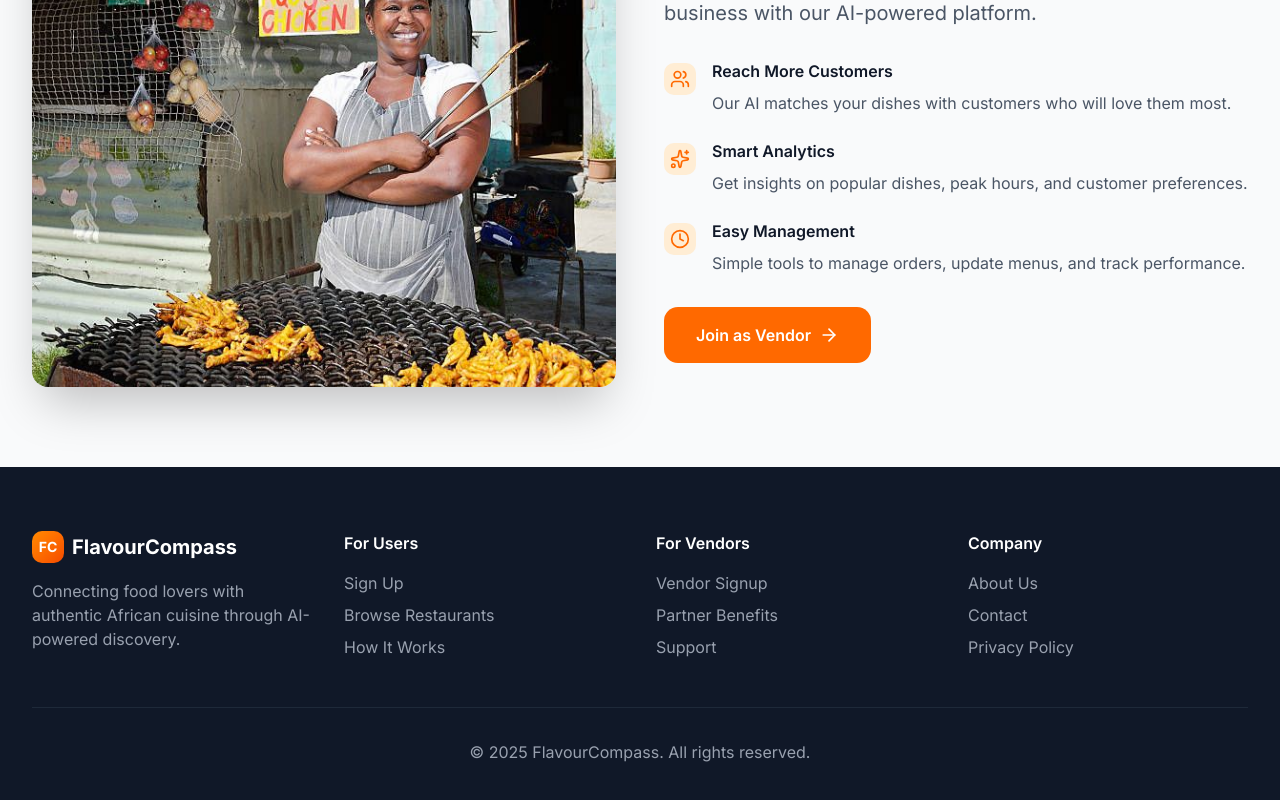
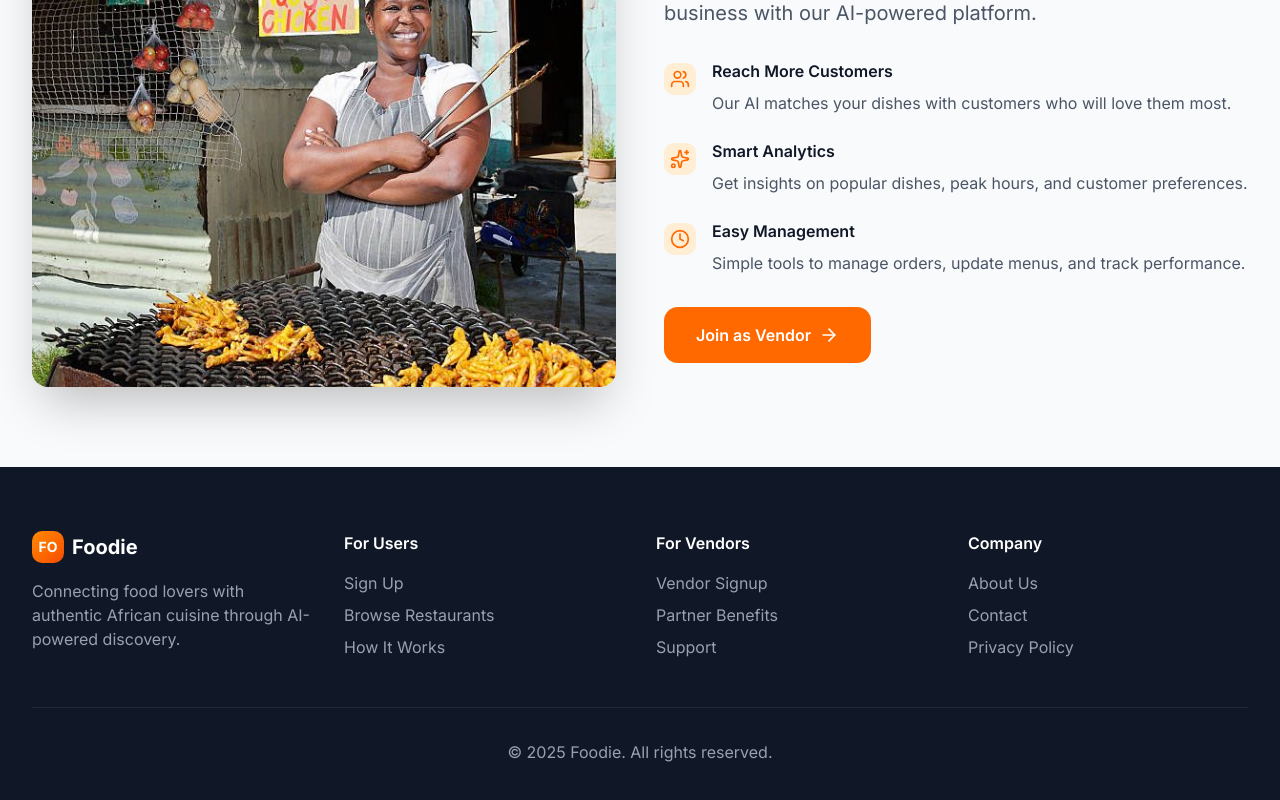
Before and after one commit to Igomigo/foodie, a Next.js app in the folder client/: page / in a window 1280 px wide. Shown: the part 2349-3149 px from the top of the page. Built offline with nearby package versions, Linux system fonts and the light colour scheme; no server answers.

Commit message:
Update branding: Change all instances of "FlavourCompass" to "Foodie" across the application, including landing, login, and signup pages. Update featured dish images in the FeaturedProductsSection for improved visual representation.

```diff
--- a/client/src/app/auth/login/page.tsx
+++ b/client/src/app/auth/login/page.tsx
@@ -64,7 +64,7 @@ export default function LoginPage() {
     <div className="min-h-screen px-4 py-12 sm:px-6 lg:px-8 flex items-center">
       <div className="flex-1 max-w-lg mx-auto shadow-lg border border-gray-100 rounded-lg p-6 sm:p-8">
         <div className="text-center gap-2 mb-8">
-          <h1 className="text-2xl sm:text-3xl font-bold text-orange-500 mb-2">FlavourCompass</h1>
+          <h1 className="text-2xl sm:text-3xl font-bold text-orange-500 mb-2">Foodie</h1>
           <p className="text-sm sm:text-base text-gray-600">
             Sign in to your account to continue
           </p>
--- a/client/src/app/auth/signup/page.tsx
+++ b/client/src/app/auth/signup/page.tsx
@@ -73,7 +73,7 @@ export default function SignupPage() {
         <div className="text-center gap-2 mb-8">
           <h1 className="text-2xl sm:text-3xl font-bold text-gray-900 mb-2">Create Account</h1>
           <p className="text-sm sm:text-base text-gray-600">
-            Join <span className="text-orange-500 font-bold">FlavourCompass</span> to discover amazing food experiences
+            Join <span className="text-orange-500 font-bold">Foodie</span> to discover amazing food experiences
           </p>
         </div>
         <form className="space-y-6" onSubmit={handleSubmit(onSubmit)}>
--- a/client/src/app/page.tsx
+++ b/client/src/app/page.tsx
@@ -337,9 +337,9 @@ export default function LandingPage() {
             <div className="space-y-4">
               <div className="flex items-center space-x-2">
                 <div className="w-8 h-8 bg-gradient-to-br from-orange-400 to-orange-600 rounded-lg flex items-center justify-center">
-                  <span className="text-white font-bold text-sm">FC</span>
+                  <span className="text-white font-bold text-sm">FO</span>
                 </div>
-                <span className="text-xl font-bold">FlavourCompass</span>
+                <span className="text-xl font-bold">Foodie</span>
               </div>
               <p className="text-gray-400">
                 Connecting food lovers with authentic African cuisine through AI-powered discovery.
@@ -411,7 +411,7 @@ export default function LandingPage() {
           </div>
 
           <div className="border-t border-gray-800 mt-12 pt-8 text-center text-gray-400">
-            <p>&copy; 2025 FlavourCompass. All rights reserved.</p>
+            <p>&copy; 2025 Foodie. All rights reserved.</p>
           </div>
         </div>
       </footer>
--- a/client/src/components/home/FeaturedProductsSection.tsx
+++ b/client/src/components/home/FeaturedProductsSection.tsx
@@ -10,7 +10,7 @@ const featuredDishes = [
     id: "1",
     name: "Jollof Rice with Grilled Chicken",
     restaurant: "Mama's Kitchen",
-    image: "/placeholder.svg?height=200&width=300",
+    image: "/images/big-fish-white-rice.jpeg",
     price: 2500,
     rating: 4.8,
     deliveryTime: "25-30 min",
@@ -22,7 +22,7 @@ const featuredDishes = [
     id: "2",
     name: "Amala with Ewedu & Gbegiri",
     restaurant: "Yoruba Delights",
-    image: "/placeholder.svg?height=200&width=300",
+    image: "/images/eba-and-egusi-soup.jpeg",
     price: 2000,
     rating: 4.6,
     deliveryTime: "20-25 min",
@@ -33,7 +33,7 @@ const featuredDishes = [
     id: "3",
     name: "Pepper Soup with Catfish",
     restaurant: "Spice Garden",
-    image: "/placeholder.svg?height=200&width=300",
+    image: "/images/Ofada Rice and Sauce.jpeg",
     price: 3000,
     rating: 4.9,
     deliveryTime: "30-35 min",
@@ -44,7 +44,7 @@ const featuredDishes = [
     id: "4",
     name: "Egusi Soup with Pounded Yam",
     restaurant: "Heritage Foods",
-    image: "/placeholder.svg?height=200&width=300",
+    image: "/images/eba-and-egusi-soup.jpeg",
     price: 2800,
     rating: 4.7,
     deliveryTime: "25-30 min",
--- a/client/src/components/home/FoodCard.tsx
+++ b/client/src/components/home/FoodCard.tsx
@@ -45,7 +45,7 @@ export default function FoodCard({
         )}
         <Button
           size={"icon"}
-          className="absolute top-3 right-3 bg-white/90 hover:bg-white text-gray-700 opacity-0 group-hover:opacity-100 transition-opacity"
+          className="absolute top-3 right-3 bg-white/90 hover:bg-white hover:shadow-md text-gray-700 opacity-0 group-hover:opacity-100 transition-opacity"
         >
           <Plus className="w-4 h-4" />
         </Button>
@@ -57,7 +57,7 @@ export default function FoodCard({
             <p className="text-orange-500 font-bold">₦{price}</p>
           </div>
           <p className="text-sm text-gray-500">{restaurant}</p>
-          <div className="flex items-center gap-2">
+          <div className="flex items-center gap-3">
             <div className="flex items-center gap-1">
               <Star className="w-4 h-4 text-yellow-400 fill-yellow-400" />
               <span className="text-sm text-gray-500">{rating}</span>
@@ -75,7 +75,7 @@ export default function FoodCard({
             {tags.map((tag) => (
               <Badge
                 variant={"secondary"}
-                className="font-bold"
+                className="font-semibold"
                 key={tag}
               >
                 {tag}
```
